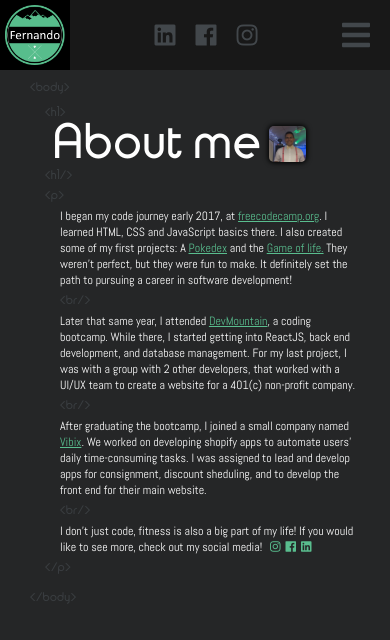
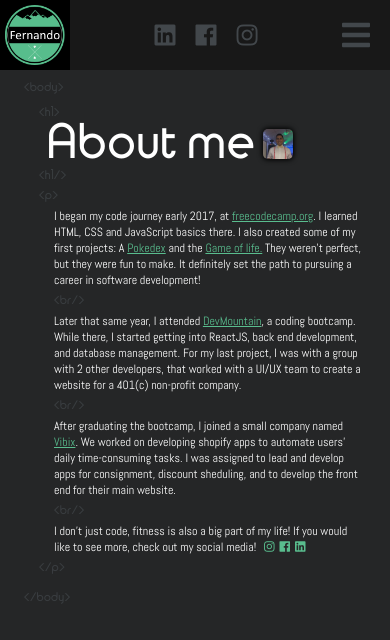
Before and after one commit to ClassyFD/portfolio-dlv, a React (Create React App) app: page /about in a window 390 px wide. Shown: the top 640 px of the page. Built offline with nearby package versions, Linux system fonts and the light colour scheme.

Commit message:
mobile responsive fixes

```diff
--- a/src/containers/About.js
+++ b/src/containers/About.js
@@ -72,14 +72,14 @@ class About extends Component {
       textLeft = 0;
       textTop = 70;
       textPadding = 0;
-      textWidth = '370px';
+      textWidth = '350px';
       textMargin = '0 auto'
     }
     if (innerWidth < 420) {
       textLeft = 0;
       textTop = 70;
       textPadding = 0;
-      textWidth = '300px';
+      textWidth = '80%';
       textMargin = '0 auto'
     }
     textStyle = {
--- a/src/styles/about.css
+++ b/src/styles/about.css
@@ -100,7 +100,7 @@
   }
   .about_mobile_profile {
     display: flex;
-    height: 36px;
+    height: 30px;
     border-radius: 5px;
     box-shadow: 0px 0px 5px 1px black;
     position: relative;
```
